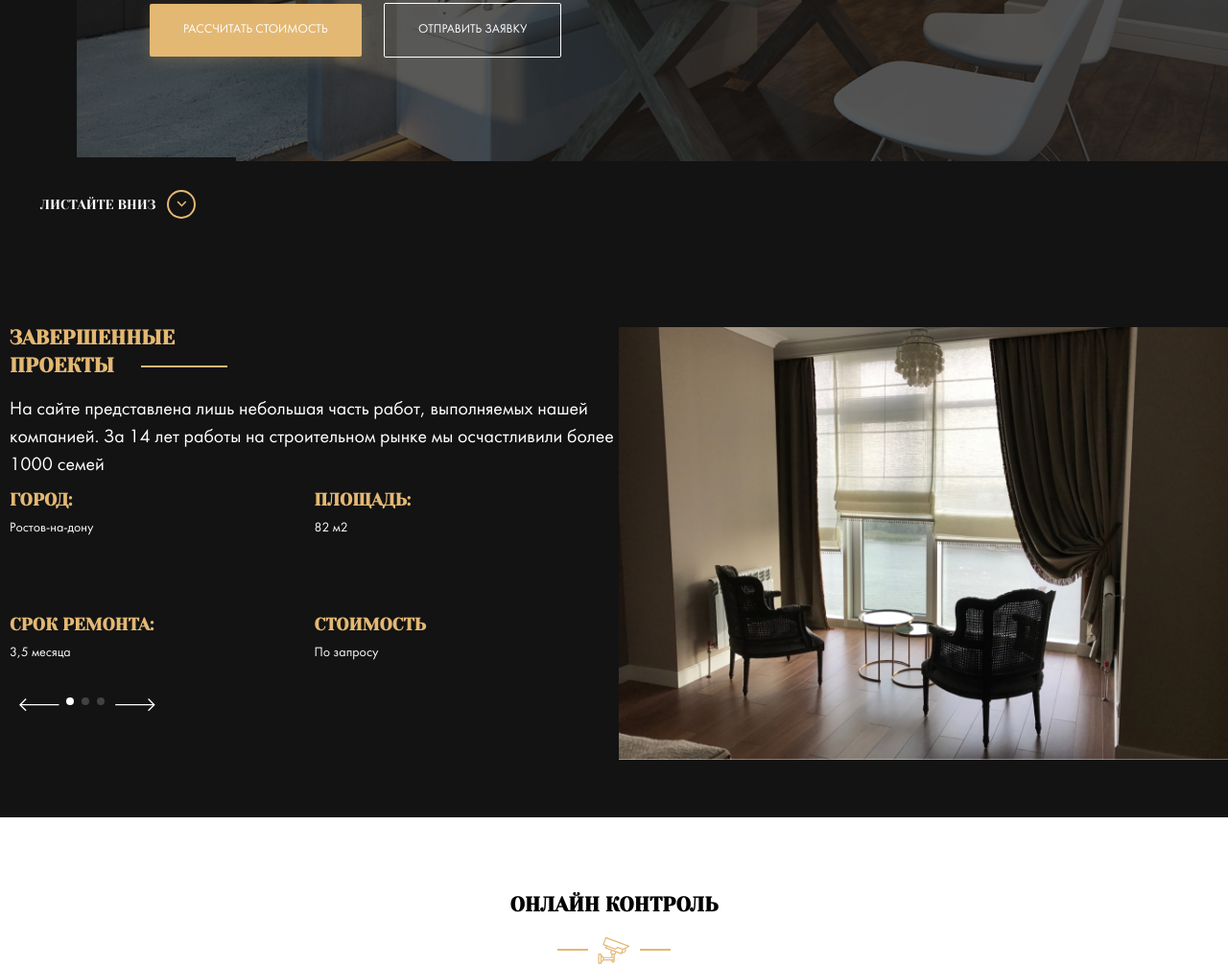
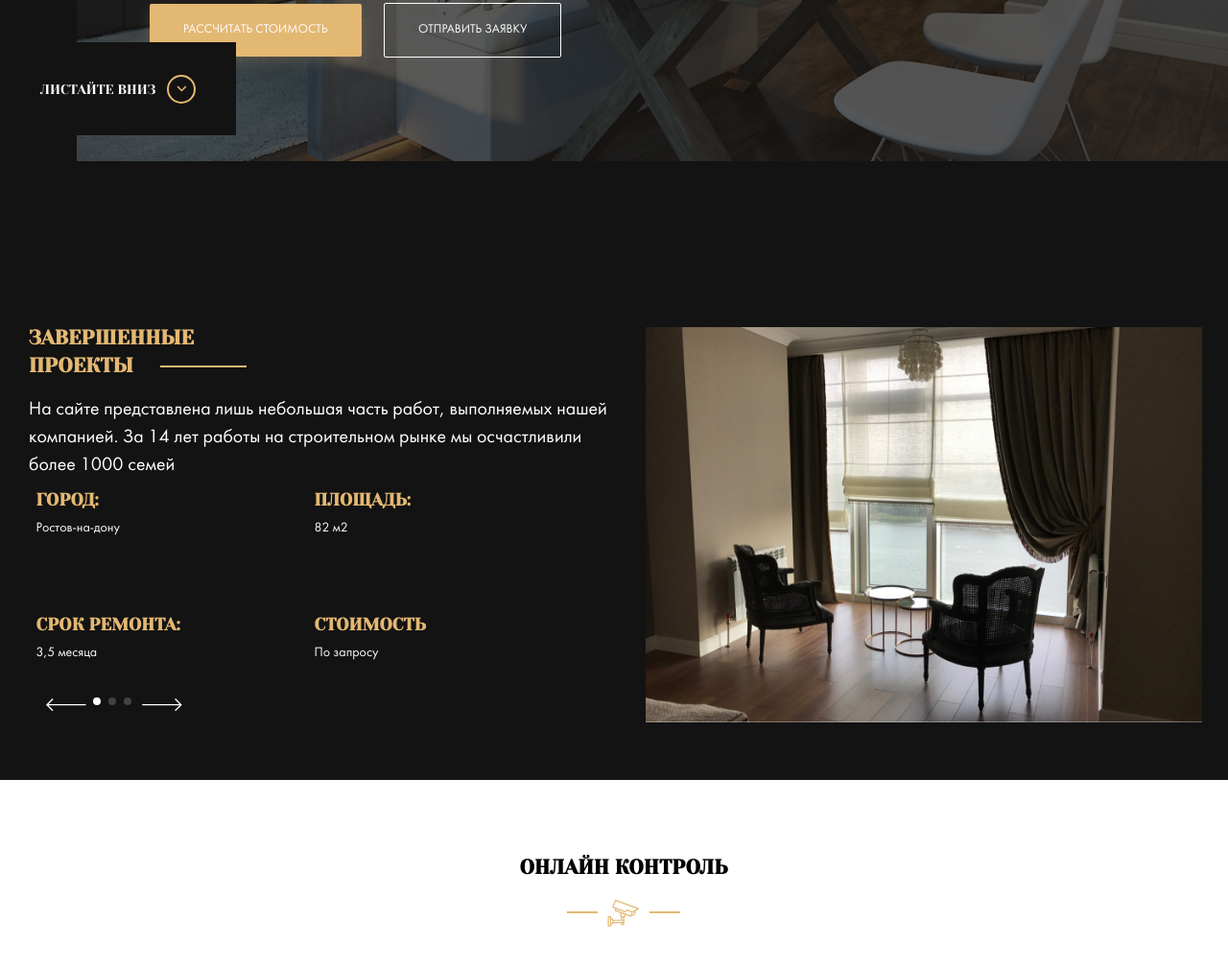
Before and after one commit to NeyzerBit/lesson_13, a website: page src/index.html in a window 1280 px wide. Shown: the part 539-1547 px from the top of the page at 96% size. Drawn offline with nearby package versions, Linux system fonts and the light colour scheme; files whose address does not match are found by name.

Commit message:
made corrections in the code in the hero block

```diff
--- a/src/index.html
+++ b/src/index.html
@@ -50,7 +50,6 @@
       </section>
       <!-- /.hero -->
       <section class="section section--dark projects">
-        <div class="conteiner">
           <div class="row">
             <div class="col-50">
             <div class="section-title section-title--left">
@@ -153,7 +152,7 @@
                     <img src="img/projects/project.jpg" alt="картинка">
                   </div>
                   <div class="swiper-slide">
-                    <img src="img/projects/project.jpg" max- alt="картинка">
+                    <img src="img/projects/project.jpg"  alt="картинка">
                   </div>
               </div>
               </div>
@@ -165,7 +164,6 @@
         <!-- /.conteiner -->
       </section>
       <section class="section control">
-        <div class="conteiner">
           <div class="section-title">
             <h2 class="section-title__heading">Онлайн контроль</h2>
             <!-- /.section-title__heading -->
--- a/src/sass/_settings.sass
+++ b/src/sass/_settings.sass
@@ -14,6 +14,7 @@ img
     color: $light
   &-title
     text-align: center
+    margin-left: 20px
     &--left
       text-align: left
     &__heading
@@ -34,7 +35,8 @@ img
     &__text
       font-size: 1.28rem
       line-height: 2.07rem
-      max-width: 31.57rem
+      max-width: 26.57rem
+
     &__image
       display: flex
       justify-content: center
--- a/src/sass/templates/_hero.sass
+++ b/src/sass/templates/_hero.sass
@@ -54,6 +54,7 @@
     justify-content: center
     left: 0
     bottom: 0
+    margin-bottom: 120px
     min-width: 17.6rem
     min-height: 6.92rem
     background-color: $dark
--- a/src/sass/templates/_projects.sass
+++ b/src/sass/templates/_projects.sass
@@ -1,6 +1,7 @@
 .swiper
   &-container
     margin-top: 20px
+    width: 580px
   &-slide
     display: flex
     flex-wrap: wrap
```
Also changed, not shown: src/css/style.css, 1 other file.
